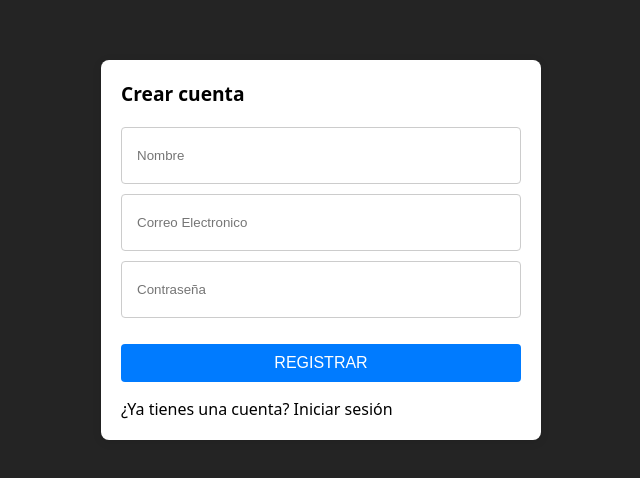
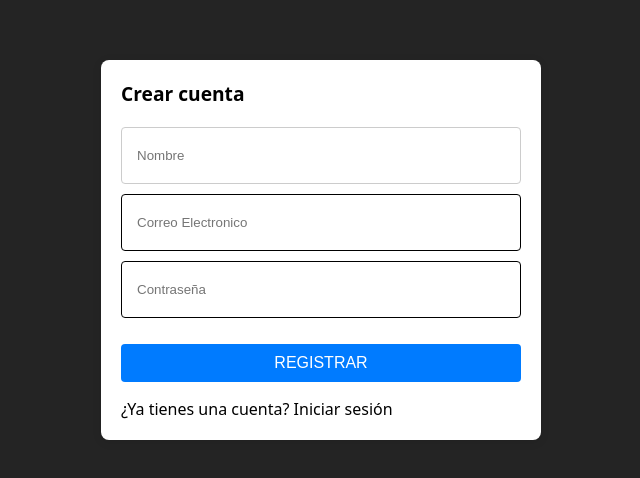
Before and after one commit to robincajas12/patrones_grupal_frontend, a React (Vite) app: page /auth/signup in a window 1280 px wide. Shown: the part 150-628 px from the top of the page, without its empty margins (319-959 px from the left). Built offline with nearby package versions, Linux system fonts and the light colour scheme; no server answers.

Commit message:
increntials message shown

```diff
--- a/src/auth/hooks/useSignin.ts
+++ b/src/auth/hooks/useSignin.ts
@@ -1,7 +1,7 @@
 import { useAuthStore } from "../../store/auth/hooks/useAuthStore";
 
 export const useSignin = () => {
-  const { signin, socialSignin } = useAuthStore();
+  const { signin } = useAuthStore();
 
   const onSignin = async (email: string, password: string) => {
     if (!email || !password) {
@@ -11,16 +11,7 @@ export const useSignin = () => {
     return await signin(email, password);
   };
 
-  // const onSocialSignin = async (email: string, name: string) => {
-  //   if (!email || !name) {
-  //     return false;
-  //   }
-
-  //   return await socialSignin({ email, name });
-  // }
-
   return {
     onSignin,
-    // onSocialSignin,
   };
 }
--- a/src/auth/pages/SigninPage.tsx
+++ b/src/auth/pages/SigninPage.tsx
@@ -18,6 +18,8 @@ export const SigninPage = () => {
 
   const [isPasswordValid, setIsPasswordValid] = useState( true )
 
+  const [areCredentialsValid, setAreCredentialsValid] = useState( true )
+
   const { socialSignin } = useAuthStore()
 
   const { onSignin } = useSignin()
@@ -30,18 +32,31 @@ export const SigninPage = () => {
 
   }, [isAuthenticated])
 
-  const onFormSubmit = (e: React.FormEvent<HTMLFormElement>) => {
+  const onFormSubmit = async (e: React.FormEvent<HTMLFormElement>) => {
     e.preventDefault()
+    setAreCredentialsValid(true)
 
-    setIsEmailValid(validateEmail(initialState.email))
+    const emailValidated = validateEmail(initialState.email)
+    const passwordValidated = validatePassword(initialState.password)
 
-    setIsPasswordValid(validatePassword(initialState.password))
+    setIsEmailValid(emailValidated)
 
-    if(!isEmailValid || !isPasswordValid) {
+    setIsPasswordValid(passwordValidated)
+
+    if(!emailValidated || !passwordValidated) {
+      console.log(initialState.email, initialState.password);
+
       return
     }
 
-    onSignin(initialState.email, initialState.password)
+    const wasSuccessful = await onSignin(initialState.email, initialState.password)
+
+    if(!wasSuccessful) {
+      console.log('error signing in');
+
+      setAreCredentialsValid(false)
+      return
+    }
   }
 
   const onGoogleSignin = async (user?: User) => {
@@ -80,6 +95,7 @@ export const SigninPage = () => {
             <button type="submit">INICIAR SESION</button>
             <button onClick={startGoogleConnection} type="button">GOOGLE</button>
           </div>
+          {!areCredentialsValid && <p className="error-message">Credenciales incorrectas</p>}
         </form>
 
         <div className="auth-footer">
--- a/src/auth/pages/SignupPage.tsx
+++ b/src/auth/pages/SignupPage.tsx
@@ -2,18 +2,45 @@ import { Link } from "react-router-dom"
 
 import { AuthLayout } from "../layout/AuthLayout"
 import { useForm } from "../hooks/useForm"
+import { useState } from "react"
+import { validateEmail, validatePassword } from "../utils/validate-form-fields"
 
 export const SignupPage = () => {
 
   const { initialState, onFormChange } = useForm({ name: '', email: '', password: '' })
 
+  const [errors, setErrors] = useState({
+    isEmailValid: true,
+    isPasswordValid: true
+  })
+
+  const onFormSubmit = (e: React.FormEvent<HTMLFormElement>) => {
+    e.preventDefault()
+
+    const isEmailValid = validateEmail(initialState.email)
+    const isPasswordValid = validatePassword(initialState.password)
+
+    setErrors({
+      isEmailValid,
+      isPasswordValid
+    })
+
+    if (!isEmailValid || !isPasswordValid) {
+      return
+    }
+  }
+
   return (
     <AuthLayout title="Crear cuenta">
       <div className="auth-container">
-        <form className="auth-form">
+        <form className="auth-form" onSubmit={onFormSubmit}>
           <input type="text" onChange={ onFormChange } value={ initialState.name } id="name" name="name" placeholder="Nombre" required />
-          <input type="email" autoComplete="email" onChange={ onFormChange } value={ initialState.email } id="email" name="email" placeholder="Correo Electronico" required />
-          <input type="password" autoComplete="current-password" onChange={ onFormChange } value={ initialState.password } id="password" name="password" placeholder="Contraseña" required />
+
+          <input style={{ borderColor: errors.isEmailValid ? 'black' : 'red' }} type="text" autoComplete="email" onChange={ onFormChange } value={ initialState.email } id="email" name="email" placeholder="Correo Electronico" required />
+          {!errors.isEmailValid && <p className="error-field">El correo electrónico no es válido</p>}
+
+          <input style={{ borderColor: errors.isPasswordValid ? 'black' : 'red' }} type="password" autoComplete="current-password" onChange={ onFormChange } value={ initialState.password } id="password" name="password" placeholder="Contraseña" required />
+          {!errors.isPasswordValid && <p className="error-field">La contraseña debe tener al menos 6 caracteres</p>}
 
           <div className="auth-buttons">
             <button type="submit">REGISTRAR</button>
--- a/src/store/auth/actions/auth-actions.ts
+++ b/src/store/auth/actions/auth-actions.ts
@@ -33,3 +33,14 @@ export const authSocialSignin = async (user: User): Promise<User | null> => {
     return null;
   }
 }
+
+export const authSignup = async (signupFormData: any): Promise<User | null> => {
+  try {
+    const response = await api.post<User>('/auth/signup', signupFormData)
+
+    return response.data
+  } catch (error) {
+    console.log(error);
+    return null;
+  }
+}
--- a/src/styles.css
+++ b/src/styles.css
@@ -90,3 +90,14 @@ button:hover {
   margin-top: 0px;
   margin-bottom: 8px;
 }
+
+.error-message {
+  color: red;
+  background-color: rgba(255, 0, 0, 0.1);
+  text-align: center;
+  border-radius: 4px;
+  border: 2px solid red;
+  font-size: 1rem;
+  margin-top: 8px;
+  margin-bottom: 0px;
+}
```
